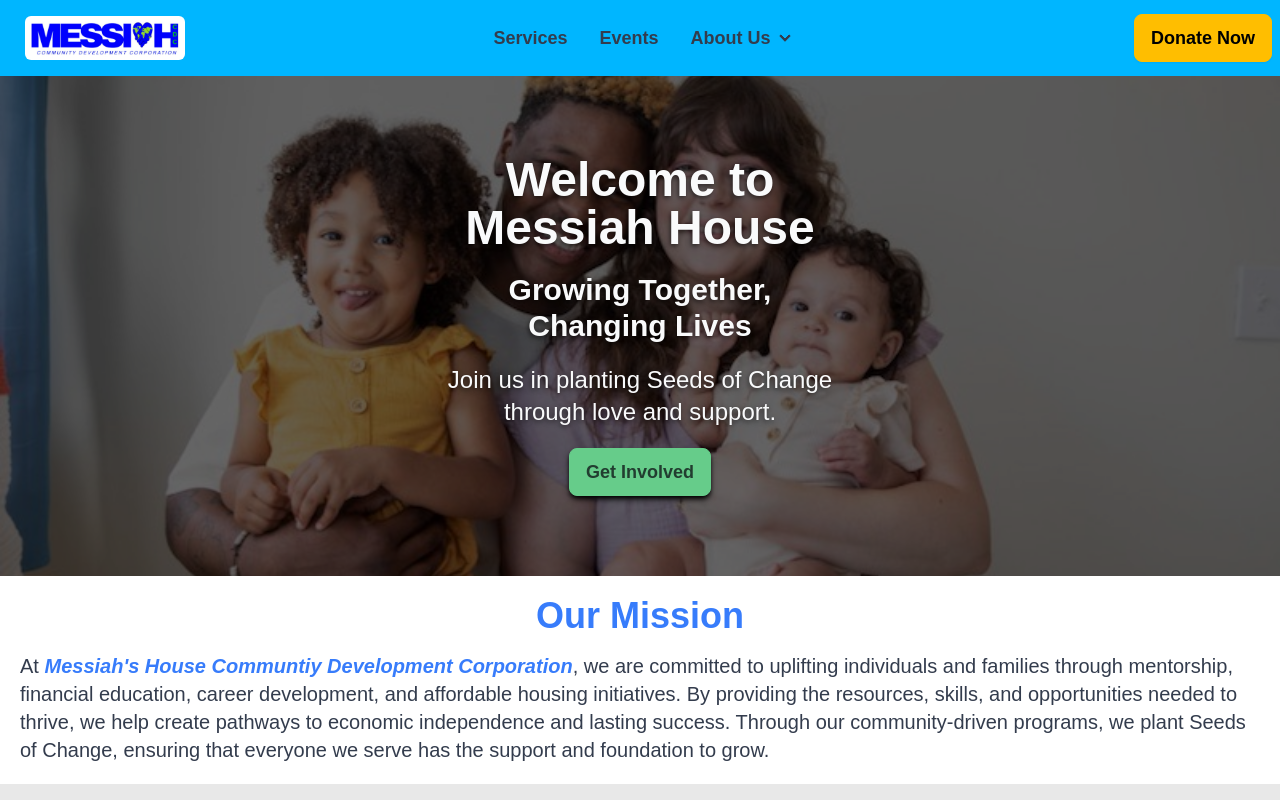
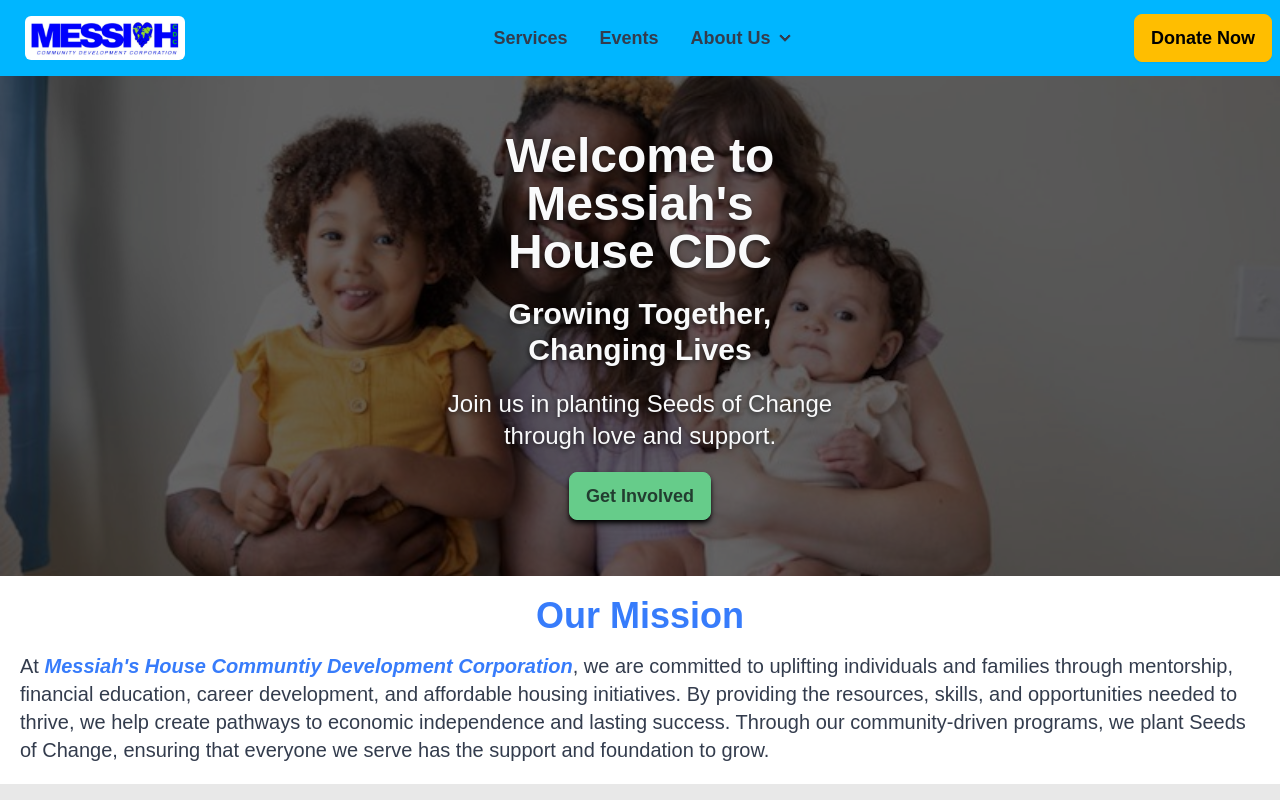
Before and after one commit to Laqwanda-Nettles/messiah-house, a Next.js app: page / in a window 1280 px wide. Shown: the top 800 px of the page. Built offline with nearby package versions, Linux system fonts and the light colour scheme; a web font is replaced by a local one.

Commit message:
made adjustment to hero header

```diff
--- a/src/components/Hero.jsx
+++ b/src/components/Hero.jsx
@@ -12,7 +12,7 @@
       <div className="hero-content text-neutral-content text-center">
         <div className="max-w-md">
           <h1 className="mb-5 text-5xl font-bold text-shadow">
-            Welcome to Messiah House
+            Welcome to Messiah&apos;s House CDC
           </h1>
           <p className="mb-5 font-semibold text-3xl text-shadow">
             Growing Together, Changing Lives
```
